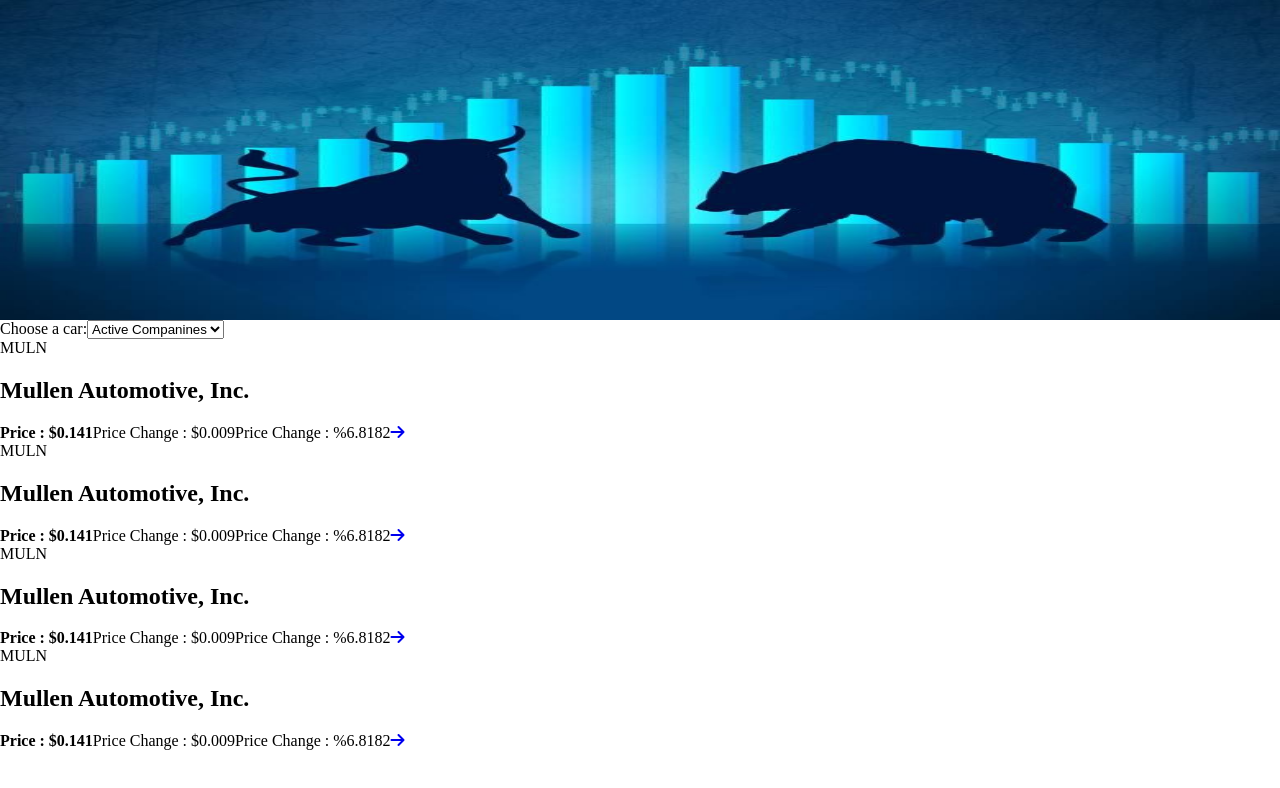
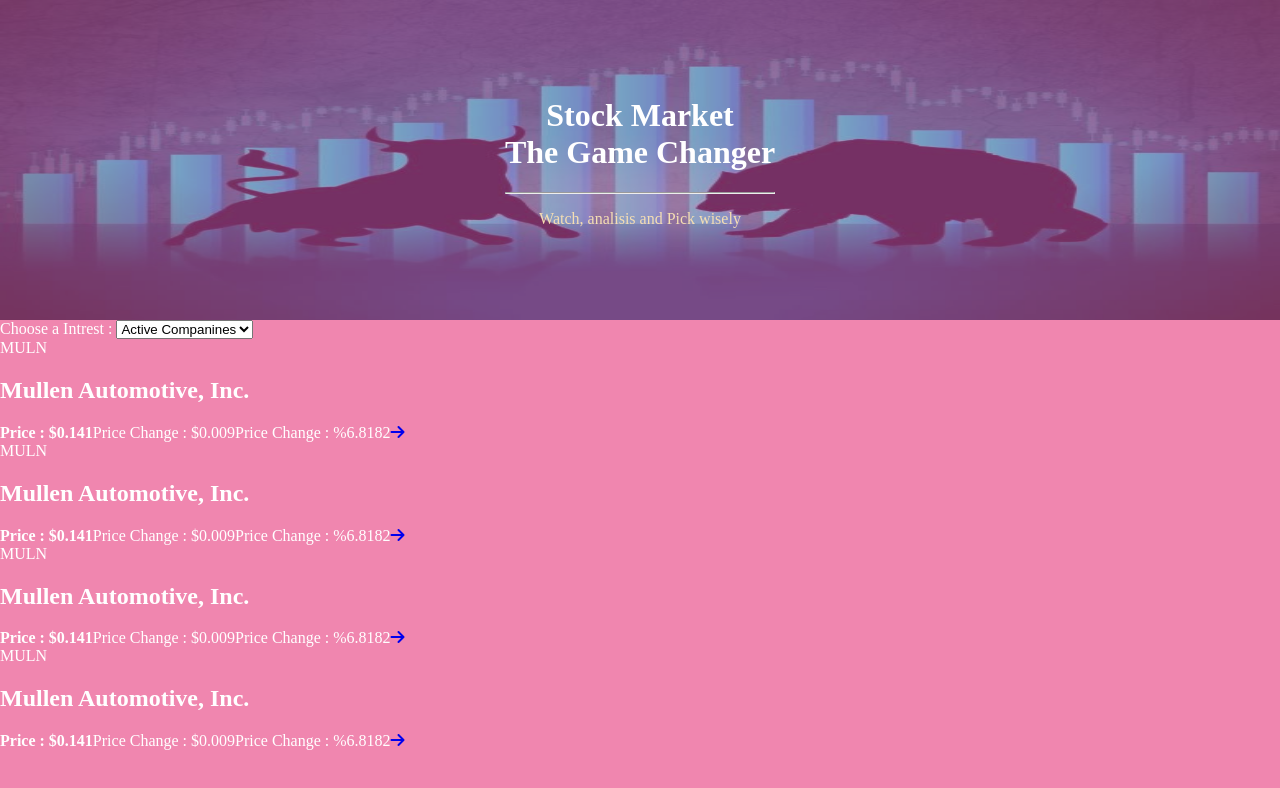
Before and after one commit to PowerLevel9000/stock-market, a React (Create React App) app: page / in a window 1280 px wide. Shown: the top 788 px of the page. Built offline with nearby package versions, Linux system fonts and the light colour scheme; no server answers.

Commit message:
corasel styling

```diff
--- a/src/App.js
+++ b/src/App.js
@@ -18,8 +18,6 @@
   const { querry: balanceQuerry } = useSelector((store) => store.blalanceSheetReducer);
 
   const type = useSelector((store) => store.matricsReducer.matricsType);
-  const store = useSelector((store) => store);
-  console.log(store);
   useEffect(() => {
     if (type === 'ActiveCompany') {
       dispatch(getActiveCompany());
--- a/src/components/Home.jsx
+++ b/src/components/Home.jsx
@@ -5,16 +5,19 @@
 import { setMatricsType } from '../redux/home/homeSlice';
 import Carousel from './featureComponets/Carousel';
 import { Link } from 'react-router-dom';
+import styled from 'styled-components';
 
 const Home = () => {
   const { matricsType: type, matrics } = useSelector((store) => store.matricsReducer);
-  console.log(matrics);
   const dispatch = useDispatch();
   return (
-    <div>
-      <Carousel />
+    <HomeWraper>
+      <div className="carouselWrapper">
+        <Carousel />
+      </div>
       <label htmlFor="filter">
-        Choose a car:
+        Choose a Intrest :
+        {' '}
         <select value={type} onChange={(e) => dispatch(setMatricsType(e.target.value))} name="filter" id="filter">
           <option value="ActiveCompany">Active Companines</option>
           <option value="TopLosser">Top Lossers Today</option>
@@ -23,7 +26,7 @@
       </label>
 
       {matrics.map((item) => (
-        <div key={item.symbol}>
+        <div className="Company" key={item.symbol}>
           <span>{item.symbol}</span>
           <h2>{item.name}</h2>
           <strong>
@@ -41,8 +44,16 @@
           <Link to="/details" ><i className="fa-solid fa-arrow-right" onClick={() => dispatch(setQuerry(item.symbol))} /></Link>
         </div>
       ))}
-    </div>
+    </HomeWraper>
   );
 };
 
+const HomeWraper = styled.div`
+  margin: 0;
+  padding: 0;
+  .carouselWrapper {
+    position: relative;
+  }
+`;
+
 export default Home;
--- a/src/components/featureComponets/Carousel.jsx
+++ b/src/components/featureComponets/Carousel.jsx
@@ -16,6 +16,17 @@
   }, [currentIndex, images.length]);
   return (
     <CarouselWrapper className="carousel">
+      <div className="banner">
+        <div>
+          <h1>
+            Stock Market
+            <br />
+            The Game Changer
+          </h1>
+          <hr />
+          <p>Watch, analisis and Pick wisely </p>
+        </div>
+      </div>
       <img src={images[currentIndex]} alt="carousel" />
     </CarouselWrapper>
   );
@@ -25,6 +36,20 @@
   margin: 0;
   width: 100%;
   height: 40vh;
+  backdrop-filter: blur(5px);
+  .banner {
+    font-size: 1rem;
+    position: absolute;
+    text-align: center;
+    display: grid;
+    place-items: center;
+    width: 100%;
+    height: 100%;
+    background-color: rgba(234, 76, 137, 50%);
+    p {
+      color: wheat;
+    }
+  }
   img {
     width: 100%;
     height: 100%;
--- a/src/index.css
+++ b/src/index.css
@@ -1,3 +1,10 @@
+:root {
+  --darkMain: rgba(234, 76, 137, 0.674);
+  --darkSub: rgb(234, 76, 137);
+}
+
 body {
   margin: 0;
+  background-color: var(--darkMain);
+  color: #fff;
 }
```
